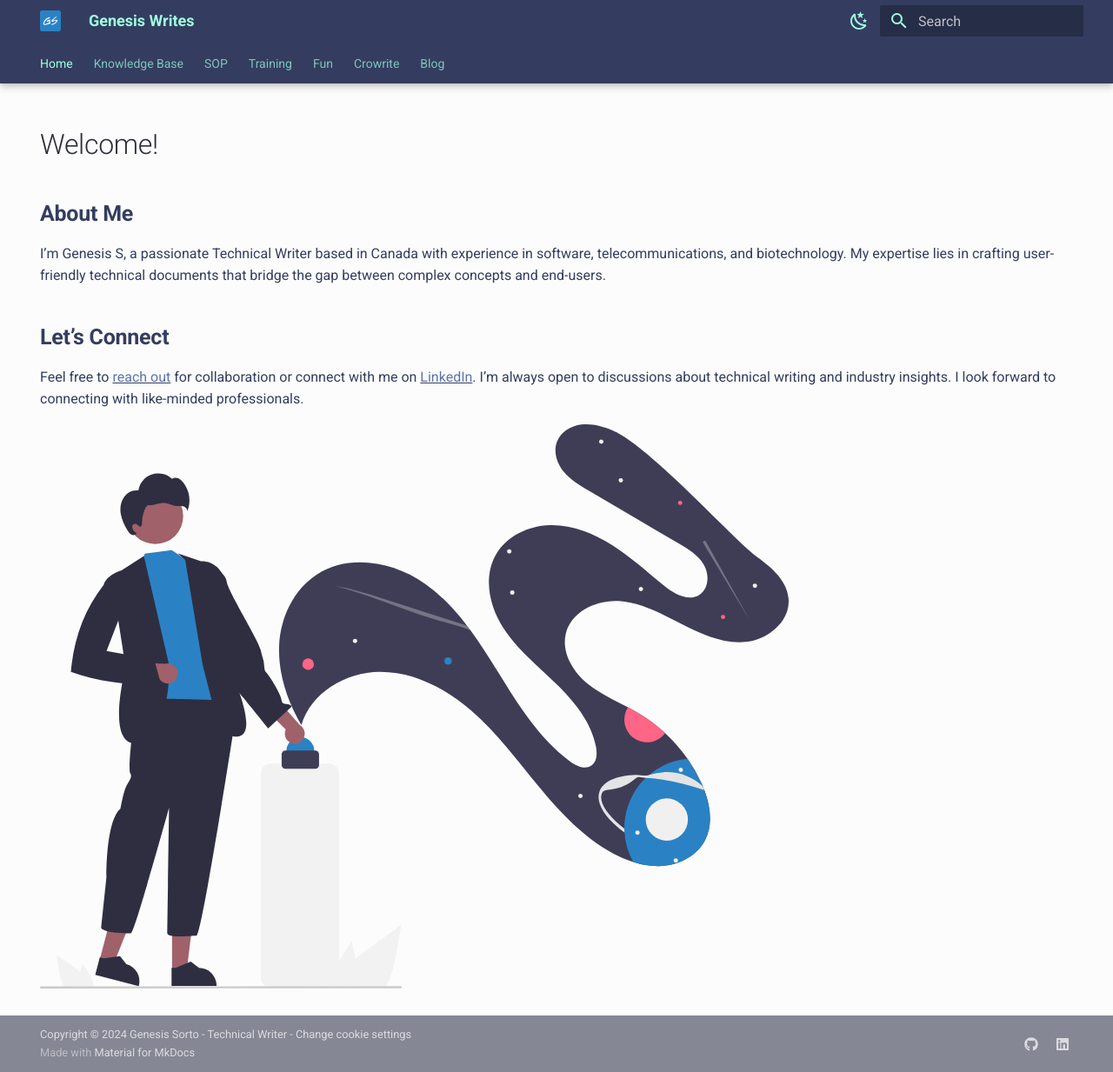
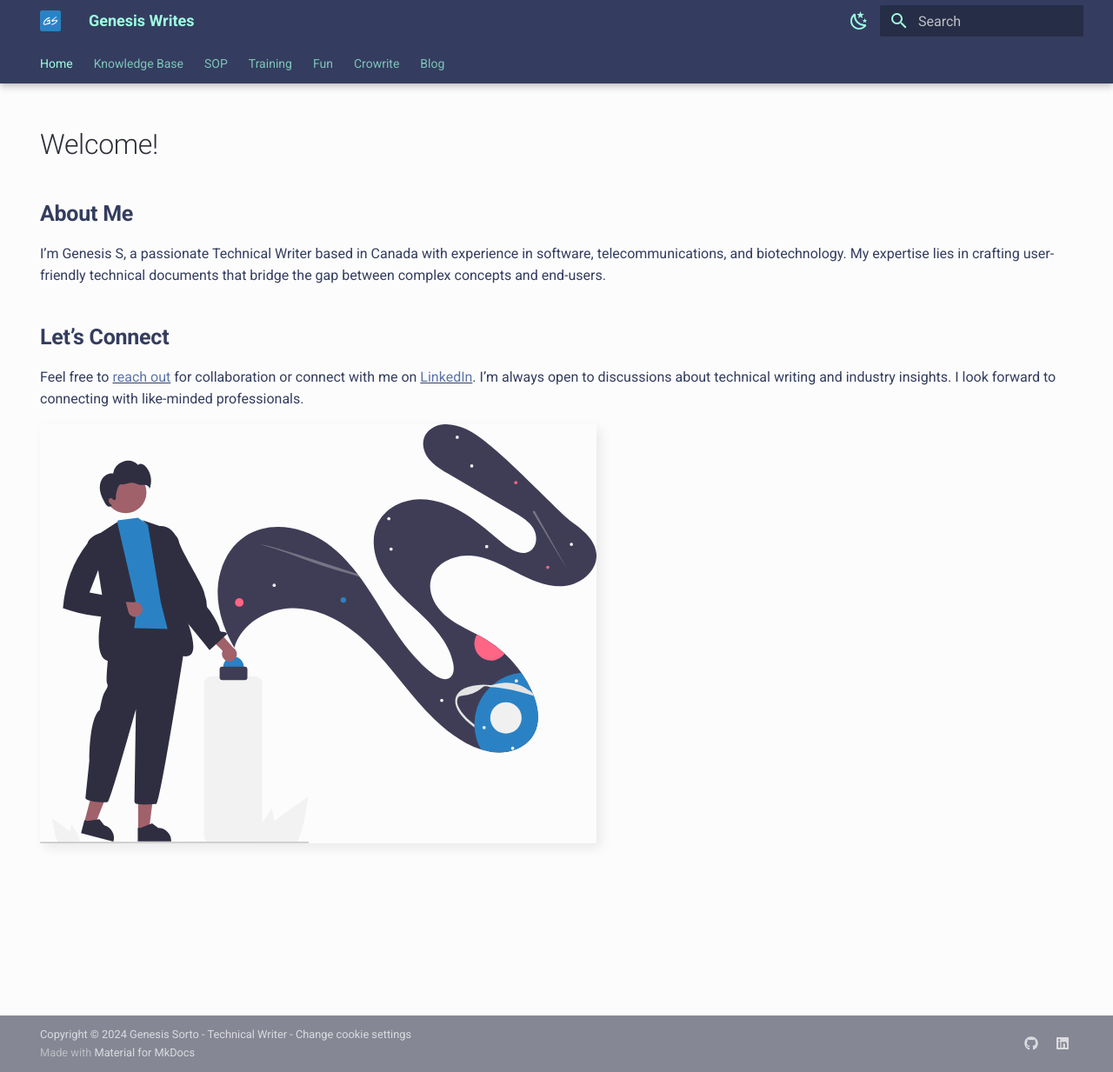
Before and after one commit to genesis-writing/gen-tech-writing-portfolio-and-blog-v2, an MkDocs documentation site: the page built from docs/index.md, in a window 1280 px wide and 1233 px high. Shown: the whole window at 87% size. Built offline with MkDocs 1.6.1 and Material for MkDocs 9.7.7, drawn with Linux system fonts in a browser that asks for light colours.

Commit message:
Add drop shadow to images

```diff
--- a/docs/stylesheets/extra.css
+++ b/docs/stylesheets/extra.css
@@ -1,3 +1,17 @@
+/* adding the drop shadow,margin and keeping the images at 50 viewport width */
+a.glightbox img {
+    max-width: 50vw;
+    box-shadow: 5px 5px 13px rgba(0, 0, 0, 0.08);
+    margin-bottom: 1rem;
+}
+
+/* 100 viewport width on smaller screens */
+@media only screen and (max-width : 600px) {
+    a.glightbox img {
+        max-width: 100%;
+    }
+}
+
 /* LIGHT MODE components */
 [data-md-color-scheme="default"][data-md-color-primary="custom"] {
 /* LIGHT MODE - Darker palette */
```
